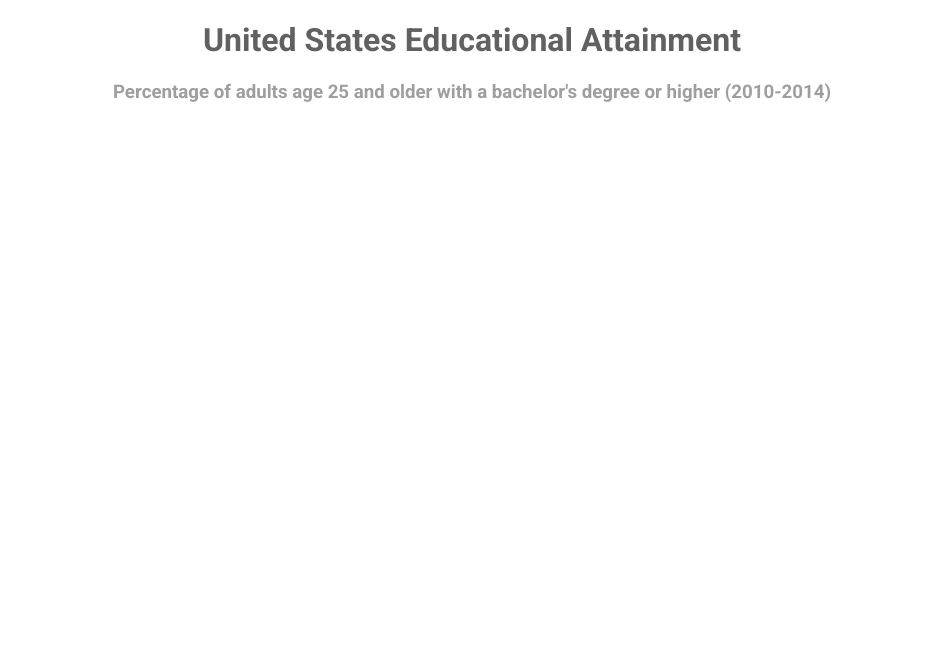
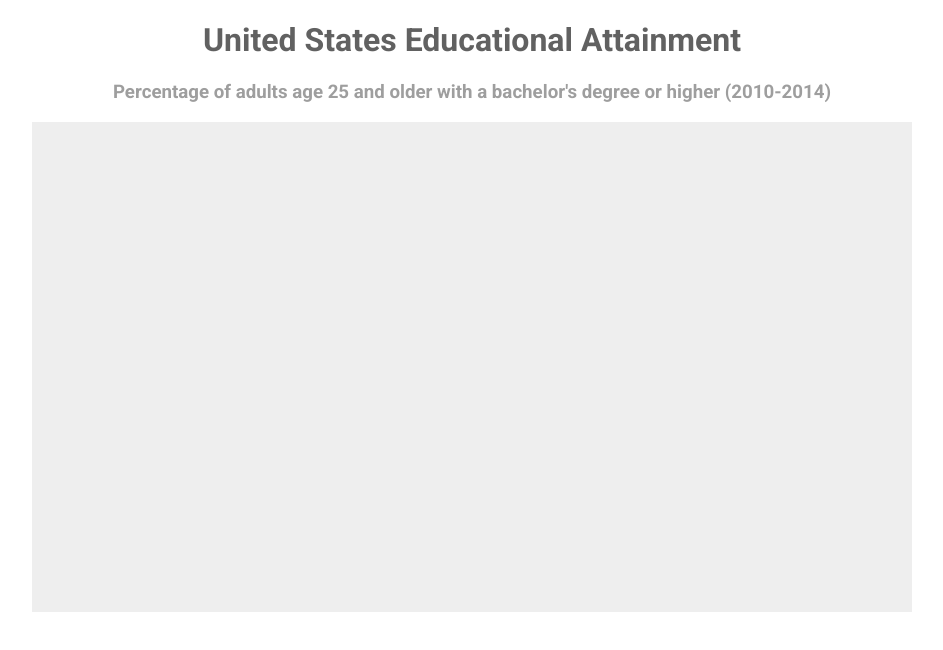
Before and after one commit to deweis/fcc-choropleth-map, a plain HTML site: page index.html in a window 1280 px wide. Shown: the whole page, without its empty margins (168-1111 px from the left). Drawn offline with nearby package versions, Linux system fonts and the light colour scheme.

Commit message:
Add responsive svg

```diff
--- a/index.html
+++ b/index.html
@@ -17,9 +17,9 @@
       Percentage of adults age 25 and older with a bachelor's degree or higher
       (2010-2014)
     </h3>
-    <div id="chartContainer"></div>
+    <div id="chartContainer" class="container"></div>
 
-    <script src="https://d3js.org/d3.v5.min.js"></script>
+    <script src="https://d3js.org/d3.v3.min.js"></script>
     <script src="script.js"></script>
     <script src="https://cdn.freecodecamp.org/testable-projects-fcc/v1/bundle.js"></script>
   </body>
--- a/script.js
+++ b/script.js
@@ -14,3 +14,10 @@ TBD:
 - Check responsiveness on grid solution: https://stackoverflow.com/a/9539361
 
 */
+
+/* Add the SVG */
+const svg = d3
+  .select('#chartContainer')
+  .append('svg')
+  .attr('id', 'chart')
+  .attr('class', 'svg');
--- a/style.css
+++ b/style.css
@@ -10,3 +10,28 @@ h1 {
 h3 {
   color: #9e9e9e; /* grey */
 }
+
+.container {
+  display: flex;
+}
+
+.svg {
+  margin: 0 auto;
+  width: 90vw;
+  height: 60vw;
+  background: #eeeeee; /* grey lighten-3 */
+}
+
+@media (min-width: 670px) {
+  .svg {
+    width: 90vw;
+    height: 440px;
+  }
+}
+
+@media (min-width: 1080px) {
+  .svg {
+    width: 880px;
+    height: 490px;
+  }
+}
```
